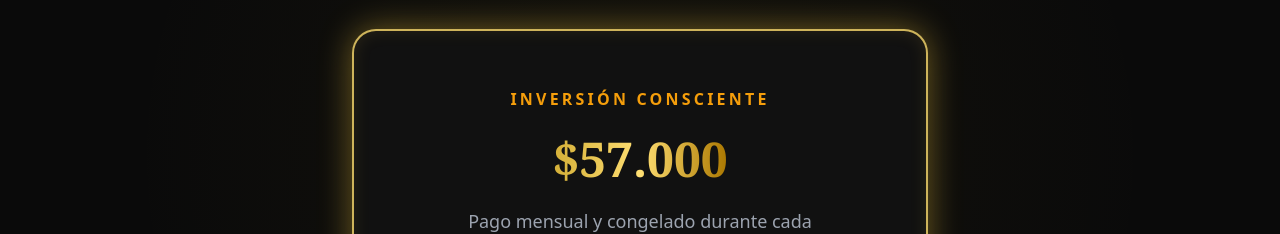
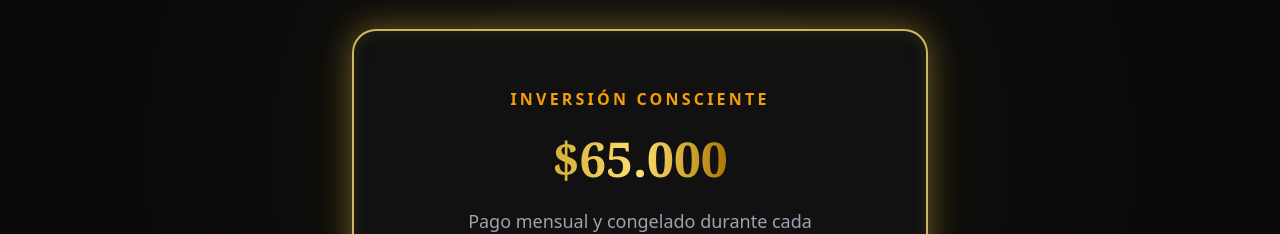
Before and after one commit to SeelDev/carito-ebooks-web, a React (Vite) app: page /membresia in a window 1280 px wide. Shown: the part 4460-4694 px from the top of the page. Built offline with nearby package versions, Linux system fonts and the light colour scheme.

Commit message:
cambie el precio

```diff
--- a/src/components/Inversion.jsx
+++ b/src/components/Inversion.jsx
@@ -27,7 +27,7 @@ const Inversion = () => {
           {/* Precio */}
           {/* Precio más chico: de text-7xl a text-4xl o 5xl */}
           <p className="texto-dorado font-serif text-4xl md:text-5xl font-bold mb-6">
-            $57.000
+            $65.000
           </p>
 
           <p className="text-gray-400 text-base md:text-lg mb-10 max-w-sm">
```
